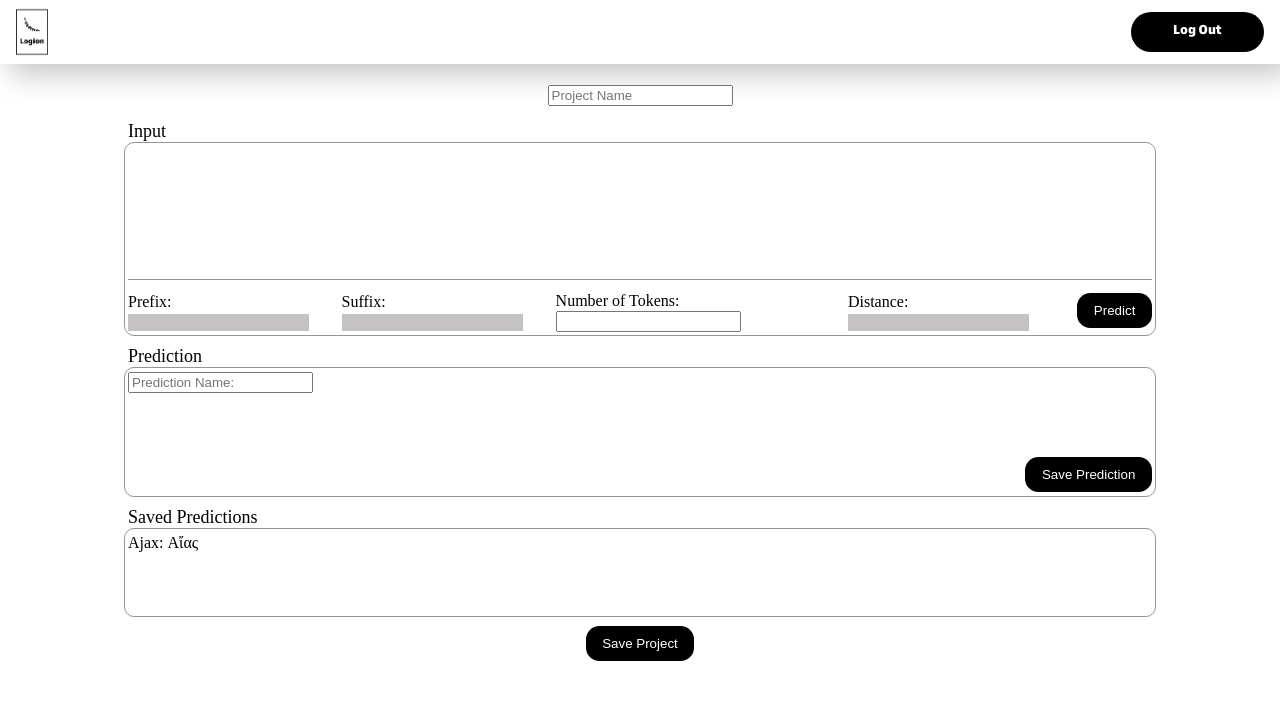
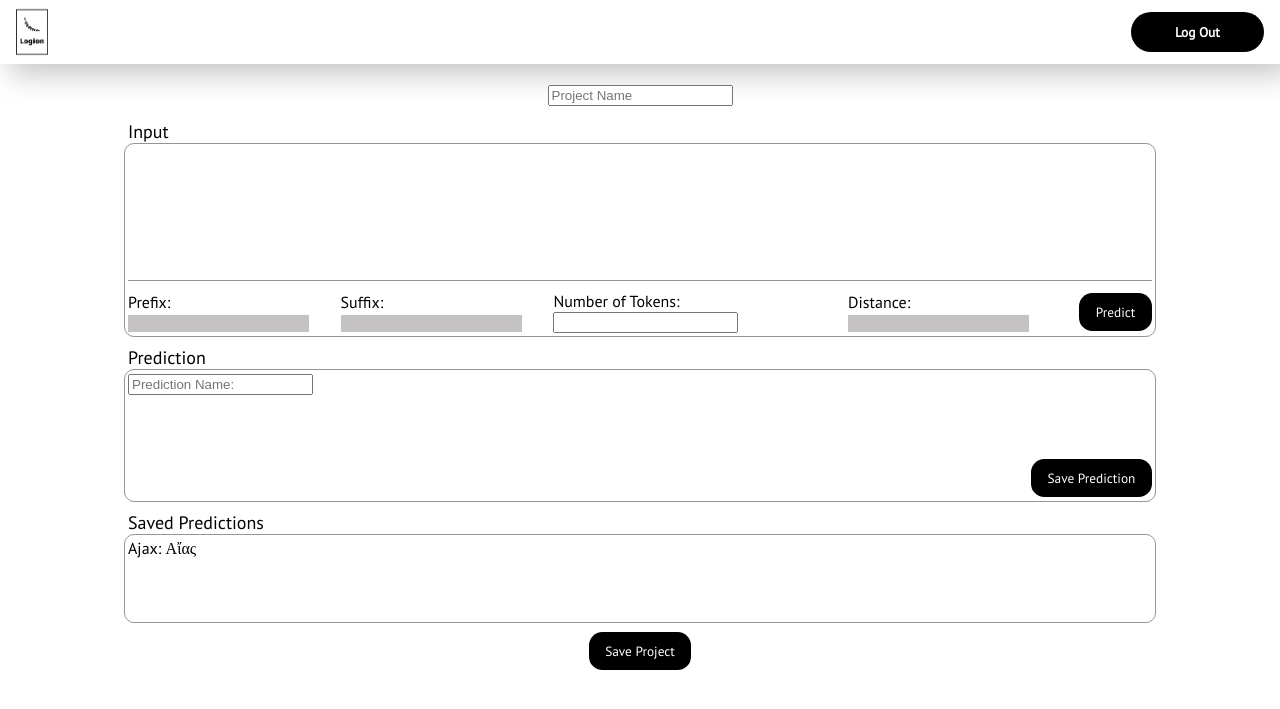
Before and after one commit to alejandrojortiz/logion, a Flask app: page /project/1/1 in a window 1280 px wide. Shown: the top 709 px of the page. Run offline with Flask 2, Linux system fonts and the light colour scheme.

Commit message:
updating fonts to use google fonts

```diff
--- a/templates/project.html
+++ b/templates/project.html
@@ -3,29 +3,20 @@
   <head>
     <meta charset="utf-16" />
     <title>Project Page</title>
+    <link
+      rel="stylesheet"
+      href="https://fonts.googleapis.com/css2?family=PT+Sans"
+    />
+    <link
+      rel="stylesheet"
+      href="https://fonts.googleapis.com/css2?family=Inter"
+    />
     <script src="https://ajax.googleapis.com/ajax/libs/jquery/3.6.0/jquery.min.js"></script>
     <!-- Temporary inline style for barebone layout and spacing.
         Will have external stylesheet later -->
     <style>
-      @font-face {
-        font-family: "Goldman-Sans-Black";
-        src: url("../static/fonts/goldman-sans/Goldman-Sans-Black.ttf.woff")
-            format("woff"),
-          url("../static/fonts/goldman-sans/Goldman-Sans-Black.ttf.svg#Goldman-Sans-Black")
-            format("svg"),
-          url("../static/fonts/goldman-sans/Goldman-Sans-Black.ttf.eot"),
-          url("../static/fonts/goldman-sans/Goldman-Sans-Black.ttf.eot?#iefix")
-            format("embedded-opentype");
-        font-weight: normal;
-        font-style: normal;
-      }
-      @font-face {
-        font-family: "Inter";
-        src: url(../static/fonts/inter-cyrillic-100-normal.woff2)
-          format("woff2");
-      }
       body {
-        font-family: Inter;
+        font-family: "PT Sans";
         margin: 0;
       }
       p {
@@ -102,6 +93,7 @@
         border-radius: 1em;
         min-height: 2em;
         padding: 0.75em 1.25em 0.75em 1.25em;
+        font-family: inherit;
       }
       #header img {
         margin-right: auto;
@@ -114,7 +106,6 @@
         min-width: 10em;
         border: 0px;
         border-radius: 30px;
-        font-family: Goldman-Sans-Black;
       }
       .box-label {
         align-self: flex-start;
@@ -129,8 +120,11 @@
   </head>
   <body>
     <div id="header">
-      <img src={{ url_for("static", filename="logo.png") }} style="max-height: 4em" />
-      <button type="button" id="log-out-button">Log Out</button>
+      <img src={{ url_for("static", filename="logo.png") }} style="max-height:
+      4em" />
+      <button type="button" id="log-out-button">
+        <strong>Log Out</strong>
+      </button>
     </div>
     <div id="main-content">
       <input
```
